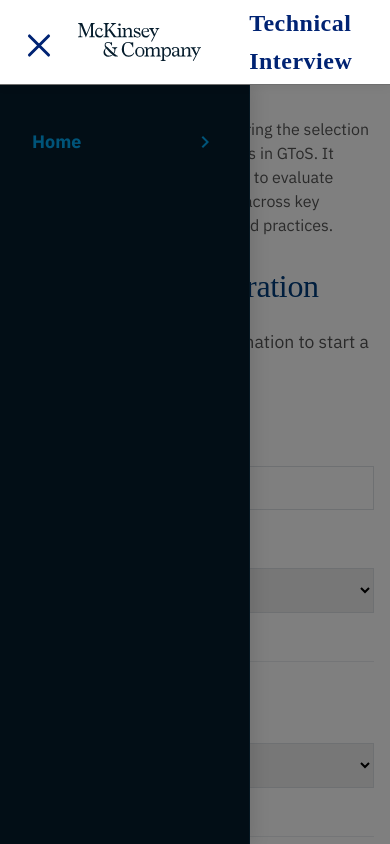
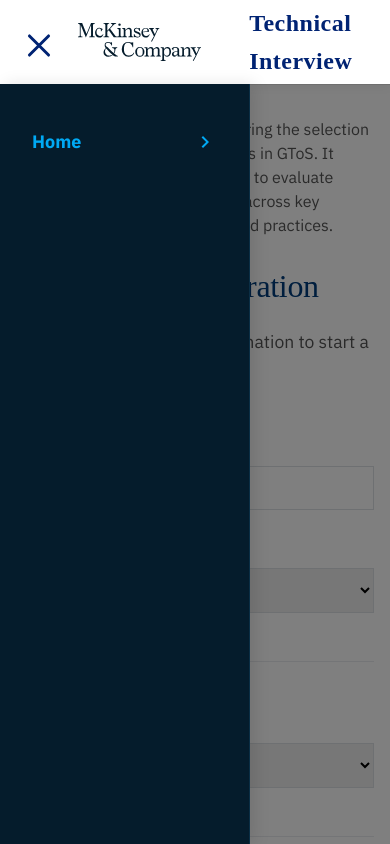
Before and after one commit to crisbenamck/landingSurveyTest, a React (Vite) app: page / in a window 390 px wide. Both pictures are taken after a click on the button 31 px from the left and 42 px from the top of the page. Shown: the top 844 px of the page. Built offline with nearby package versions, Linux system fonts and the light colour scheme.

Commit message:
Enhance mobile menu functionality by adjusting z-index values, enabling pointer events for the overlay, and improving hover effects on navigation links.

```diff
--- a/src/components/Layout.tsx
+++ b/src/components/Layout.tsx
@@ -140,7 +140,7 @@
     transform: ${({ $isOpen }) => ($isOpen ? 'translateX(0)' : 'translateX(-100%)')};
     transition: transform 0.3s ease-in-out;
     box-shadow: 5px 0 15px rgba(0, 0, 0, 0.1);
-    z-index: 999;
+    z-index: 1001; /* Aumentado para estar por encima del overlay */
   }
 `;
 
@@ -161,7 +161,8 @@
     right: 0;
     bottom: 0;
     background-color: rgba(0, 0, 0, 0.5);
-    z-index: 998;
+    z-index: 1000;
+    pointer-events: ${({ $isOpen }) => ($isOpen ? 'auto' : 'none')}; /* Permitir eventos de click solo cuando está abierto */
   }
 `;
 
@@ -178,10 +179,11 @@
   display: flex;
   justify-content: space-between;
   align-items: center;
+  cursor: pointer; /* Agregar cursor pointer para indicar que es clickeable */
 
   &:hover {
     color: #00a9f4;
-    background-color: transparent;
+    background-color: rgba(255, 255, 255, 0.05); /* Agregar un fondo sutil al hover */
   }
 `;
 
@@ -267,7 +269,8 @@
   useEffect(() => {
     const handleClickOutside = (event: MouseEvent) => {
       const target = event.target as HTMLElement;
-      if (isMenuOpen && !target.closest('nav') && !target.closest('button')) {
+      // Solo cerrar el menú si se hace click en el overlay, pero no en el menú o su botón
+      if (isMenuOpen && target.closest('.mobile-menu-overlay') && !target.closest('nav') && !target.closest('button')) {
         setMenuOpen(false);
       }
     };
@@ -296,7 +299,7 @@
 
           <LogoText>Technical Interview</LogoText>
         </HeaderContent>
-        <MobileMenuOverlay $isOpen={isMenuOpen} onClick={toggleMenu} />
+        <MobileMenuOverlay className="mobile-menu-overlay" $isOpen={isMenuOpen} onClick={toggleMenu} />
       </Header>
 
       <MainContainer>
```
